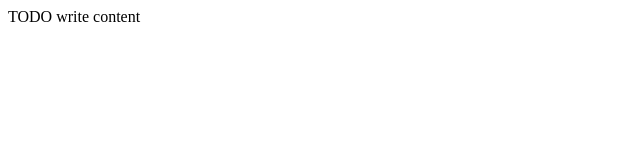
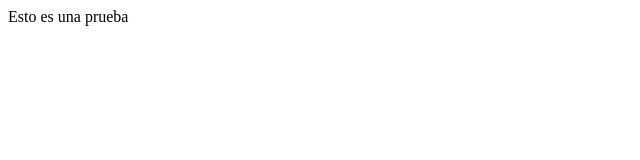
Before and after one commit to DRHAKUL/starWars, a plain HTML site: page public_html/index.html in a window 1280 px wide. Shown: the full height of the page, 0-640 px from the left. Drawn offline with Linux system fonts and the light colour scheme.

Commit message:
prueba 1

```diff
--- a/public_html/index.html
+++ b/public_html/index.html
@@ -11,6 +11,6 @@
         <meta name="viewport" content="width=device-width, initial-scale=1.0">
     </head>
     <body>
-        <div>TODO write content</div>
+        <div>Esto es una prueba</div>
     </body>
 </html>
```
